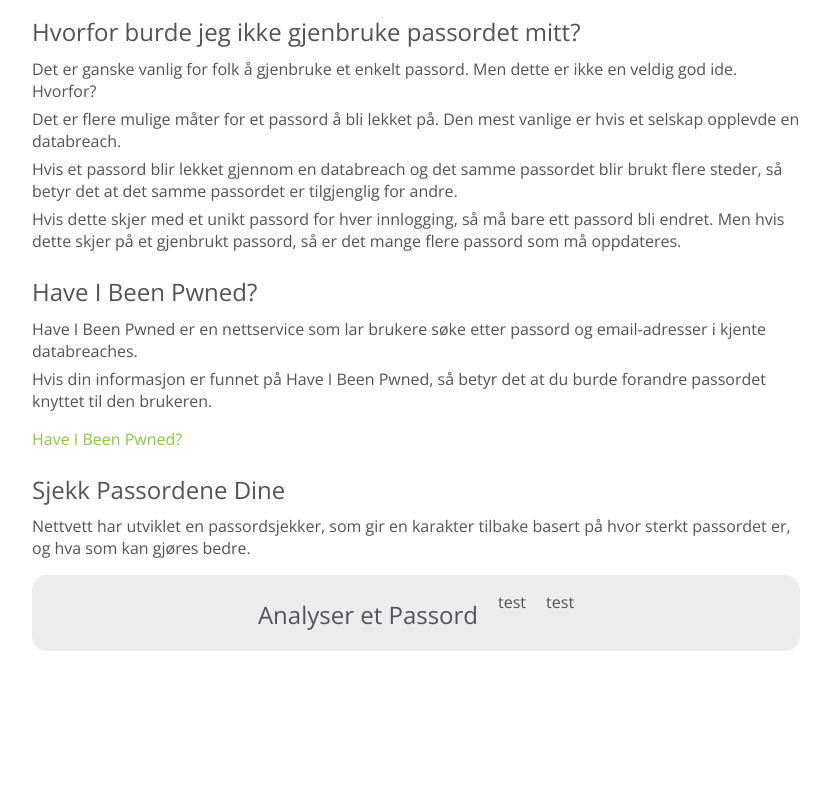
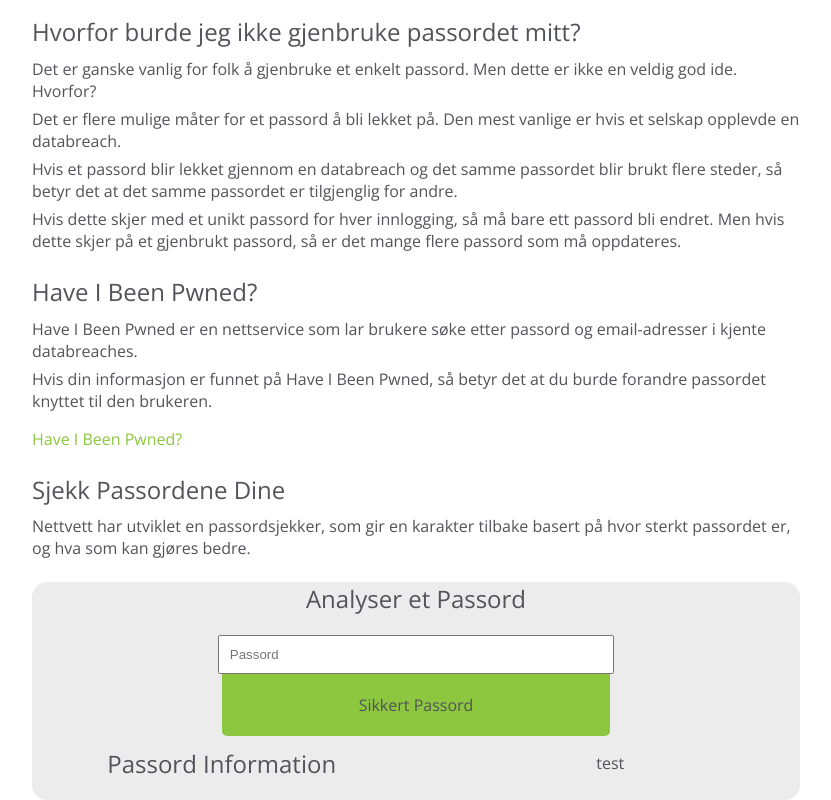
Before and after one commit to twomuchCatsriel/PasswordSafety, a React (Vite) app in the folder PasswordSafety/: page / in a window 1280 px wide. Shown: the part 1775-2575 px from the top of the page, without its empty margins (224-1055 px from the left). Before the commit the page ends 2426 px from the top, so only its background shows below. Built offline with nearby package versions, Linux system fonts and the light colour scheme.

Commit message:
Mess a bit with the Password Analyzer

```diff
--- a/PasswordSafety/src/PasswordChecker.jsx
+++ b/PasswordSafety/src/PasswordChecker.jsx
@@ -10,14 +10,22 @@
             <Text txt="Nettvett har utviklet en passordsjekker, som gir en karakter tilbake basert på hvor sterkt passordet er, og hva som kan gjøres bedre."></Text>
 
             <div id="Checker">
-                <Subheader name="Analyser et Passord"></Subheader>
 
-                <div className="leftField box">
-                    <p>test</p>
+                <Subheader name="Analyser et Passord" id="analyzeSub"></Subheader>
+
+                <div id="passwordField">
+                    <input type="text" placeholder="Passord"></input>
+                    <p>Sikkert Passord</p>
                 </div>
 
-                <div className="rightField box">
-                    <p>test</p>
+                <div id="outerbox">
+                    <div className="leftField box">
+                        <Subheader name="Passord Information"></Subheader>
+                    </div>
+
+                    <div className="rightField box">
+                        <p>test</p>
+                    </div>
                 </div>
             </div>
         </section>
--- a/PasswordSafety/src/index.css
+++ b/PasswordSafety/src/index.css
@@ -96,15 +96,30 @@
   background-color: #ececec;
   border-radius: 15px;
   text-align: center;
+}
 
+#outerbox{
   display: flex;
   justify-content: center;
   gap: 20px;
 }
 
 .box{
-  text-align: center;
-  justify-content: center;
+  width: 48%;
+}
+
+#passwordField input{
+  width: 48.5%;
+  padding: 10px;
+}
+
+#passwordField p{
+  background-color: #8dc63f;
+  width: 50.5%;
+  margin: 0 auto;
+  border-bottom-left-radius: 5px;
+  border-bottom-right-radius: 5px;
+  padding: 20px 0;
 }
 
 @media screen and (max-width: 480px) { /* Mobile Users */
@@ -119,4 +134,12 @@
   .defaultMargins{
     width: 80%;
   }
+
+  #passwordField p{
+    width: 88%;
+  }
+
+  #passwordField input{
+    width: 80%;
+  }
 }
```
